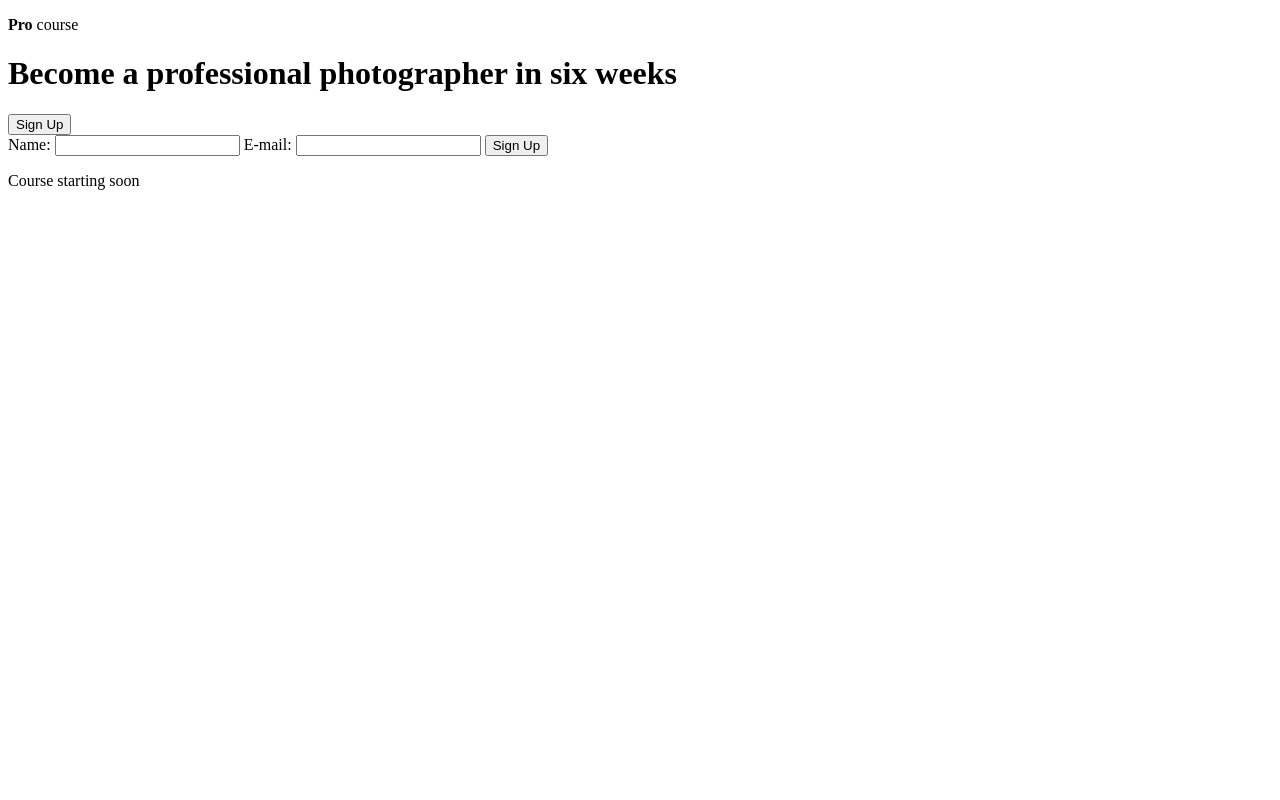
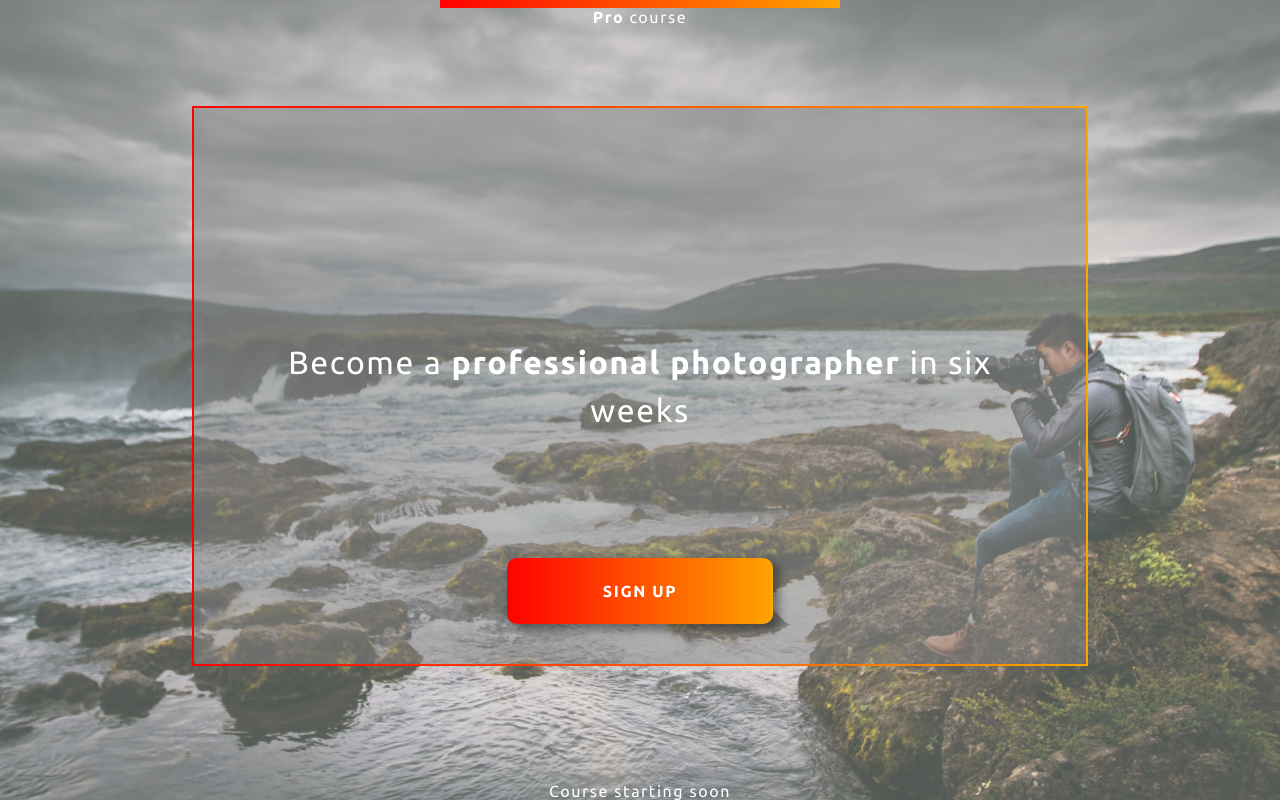
Before and after one commit to AndyCatlow/scrimba-weeklychallenge, a plain HTML site: page photography-course/flip-form/index.html in a window 1280 px wide. Drawn offline with Linux system fonts and the light colour scheme.

Commit message:
add preserve3d to parent divs

```diff
--- a/photography-course/flip-form/index.html
+++ b/photography-course/flip-form/index.html
@@ -15,22 +15,30 @@
   <body>
     <header class="hero">
       <p class="gradient-border"><strong>Pro</strong> course</p>
+      <input type="checkbox" id="flipper" />
       <div class="card">
+        <div class="card__content">
           <div class="card__front">
             <h1 class="card__front__title">
               Become a<strong> professional photographer </strong>in six weeks
             </h1>
-          <button class="btn" type="button">Sign Up</button>
+            <label for="flipper" class="btn" type="button">Sign Up</label>
           </div>
           <div class="card__back">
             <div class="form-container">
               <form action="post" class="signup__form">
+                <div class="input-container">
                   <label for="name">Name:</label>
                   <input type="text" id="name" required />
+                </div>
+                <div class="input-container">
                   <label for="email">E-mail:</label>
                   <input type="email" id="email" required />
-              <button type="submit" class="btn">Sign Up</button>
+                </div>
+                <button type="submit" class="submit">Submit</button>
               </form>
+            </div>
+            <label for="flipper" class="btn btn-back" type="button">back</label>
           </div>
         </div>
       </div>
--- a/photography-course/flip-form/style.css
+++ b/photography-course/flip-form/style.css
@@ -0,0 +1,170 @@
+*,
+*::before,
+*::after {
+  margin: 0;
+  padding: 0;
+  box-sizing: border-box;
+}
+
+:root {
+  --gradient: linear-gradient(90deg, rgb(255, 0, 0), rgb(255, 165, 0));
+  --level_1: 100px;
+  --level_2: 200px;
+  --level_3: 150px;
+}
+
+body {
+  font-family: "ubuntu", sans-serif;
+  letter-spacing: 0.1em;
+  color: white;
+}
+
+.hero {
+  height: 100vh;
+  width: 100vw;
+  display: flex;
+  flex-direction: column;
+  justify-content: space-between;
+  align-items: center;
+}
+
+.hero::before {
+  content: "";
+  background-size: cover;
+  background-position: center;
+  background-image: url(../images/photographer.jpg);
+  position: absolute;
+  top: 0px;
+  right: 0px;
+  bottom: 0px;
+  left: 0px;
+  opacity: 0.8;
+  z-index: -1;
+}
+#flipper {
+  display: none;
+}
+.gradient-border {
+  width: 400px;
+  min-width: max-content;
+  text-align: center;
+
+  border-top: solid 8px;
+  border-image: var(--gradient) 1;
+  transform: translateZ(var(--level_1));
+}
+.card {
+  margin: 10vh auto;
+  position: relative;
+  width: 100%;
+  height: 100%;
+  transform-style: preserve-3d;
+  transition: transform 3s ease-in-out;
+  /* transition: transform 0.8s cubic-bezier(0.75, 0, 0.85, 1); */
+}
+.card__front,
+.card__back {
+  position: absolute;
+  top: 0;
+  bottom: 0;
+  left: 0;
+  right: 0;
+  display: flex;
+  flex-direction: column;
+  justify-content: center;
+  align-items: center;
+  min-width: 400px;
+  max-width: 70vw;
+  max-height: 70vh;
+  padding: 2em;
+  text-align: center;
+  margin: 0 auto;
+  border: solid 2px;
+  border-radius: 10px;
+  border-image: var(--gradient) 1;
+  background-color: rgba(128, 128, 128, 0.5);
+  backface-visibility: hidden;
+  transform-style: preserve-3d;
+}
+
+.card__back {
+  transform: rotateY(0.5turn);
+  background-color: rgb(255, 165, 0);
+  backface-visibility: hidden;
+  -moz-backface-visibility: hidden;
+  transform-style: preserve-3d;
+}
+
+.card__front__title {
+  max-width: 60vw;
+  min-width: min-content;
+  text-align: center;
+  line-height: 1.5;
+  font-weight: 400;
+  transform: translateZ(var(--level_1));
+}
+
+strong,
+.btn,
+.submit {
+  font-weight: 700;
+}
+
+.btn,
+.submit {
+  display: block;
+  border: none;
+  font-family: inherit;
+  letter-spacing: inherit;
+  text-transform: uppercase;
+  color: white;
+  background: linear-gradient(90deg, rgb(255, 0, 0), rgb(255, 165, 0));
+  padding: 1.5em 6em;
+  border-radius: 10px;
+  transition: all ease-in-out 500ms;
+  box-shadow: 5px 5px 10px 1px rgba(0, 0, 0, 0.4);
+  text-align: center;
+  transform: translateZ(var(--level_2));
+  backface-visibility: hidden;
+}
+.btn {
+  margin-top: 2em;
+  position: absolute;
+  bottom: 5vh;
+}
+
+.btn:hover,
+.btn:focus,
+.submit:hover,
+.submit:focus {
+  filter: invert(100%);
+}
+
+#flipper:checked ~ .card {
+  transform: rotateY(0.5turn);
+}
+
+.form-container {
+  position: relative;
+  height: 100%;
+}
+.signup__form {
+  position: relative;
+  height: 70%;
+  width: 100%;
+  display: flex;
+  flex-direction: column;
+  align-items: center;
+  justify-content: space-around;
+  transform: translateZ(var(--level_1));
+  font-family: inherit;
+  font-size: inherit;
+  font-weight: inherit;
+  backface-visibility: hidden;
+  transform-style: preserve-3d;
+}
+.btn-back {
+  font-size: 10px;
+  background: transparent;
+  /* transform: translateZ(var(--level_3)); */
+}
```
Lines whose indentation alone changed are shown as unchanged.
